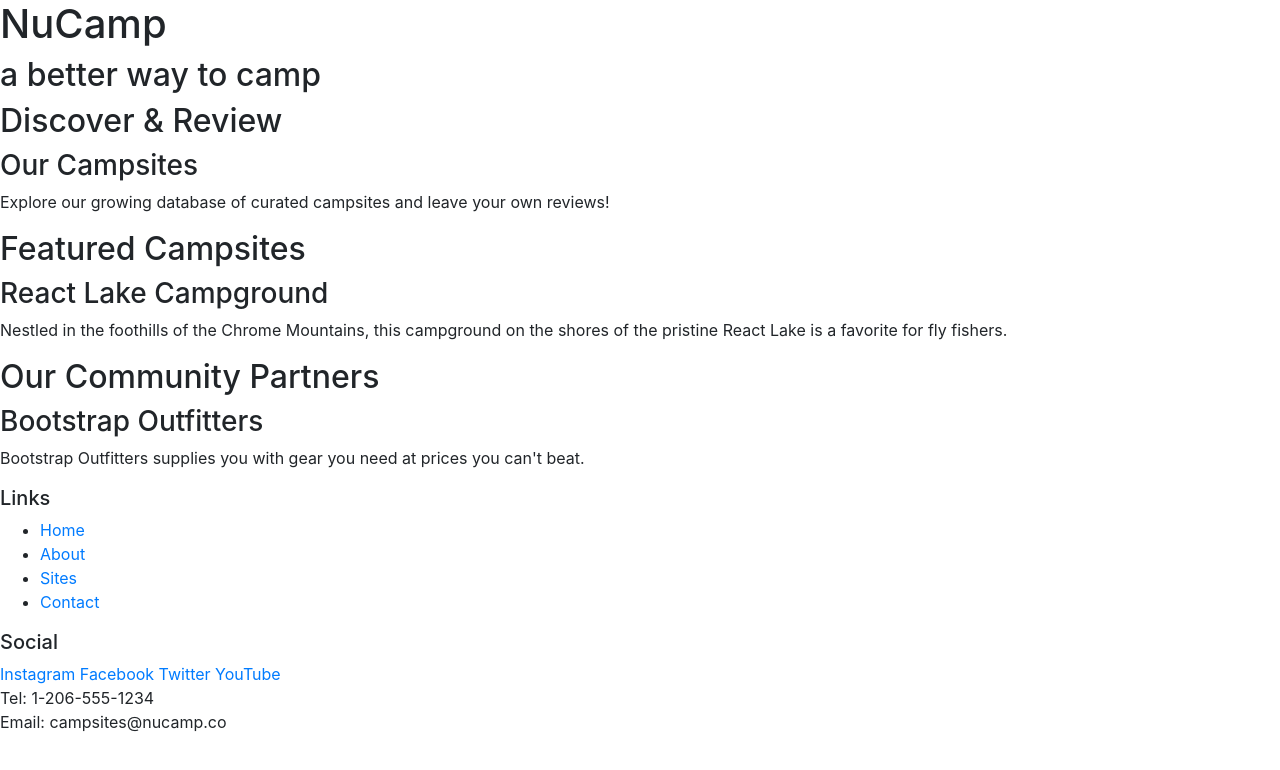
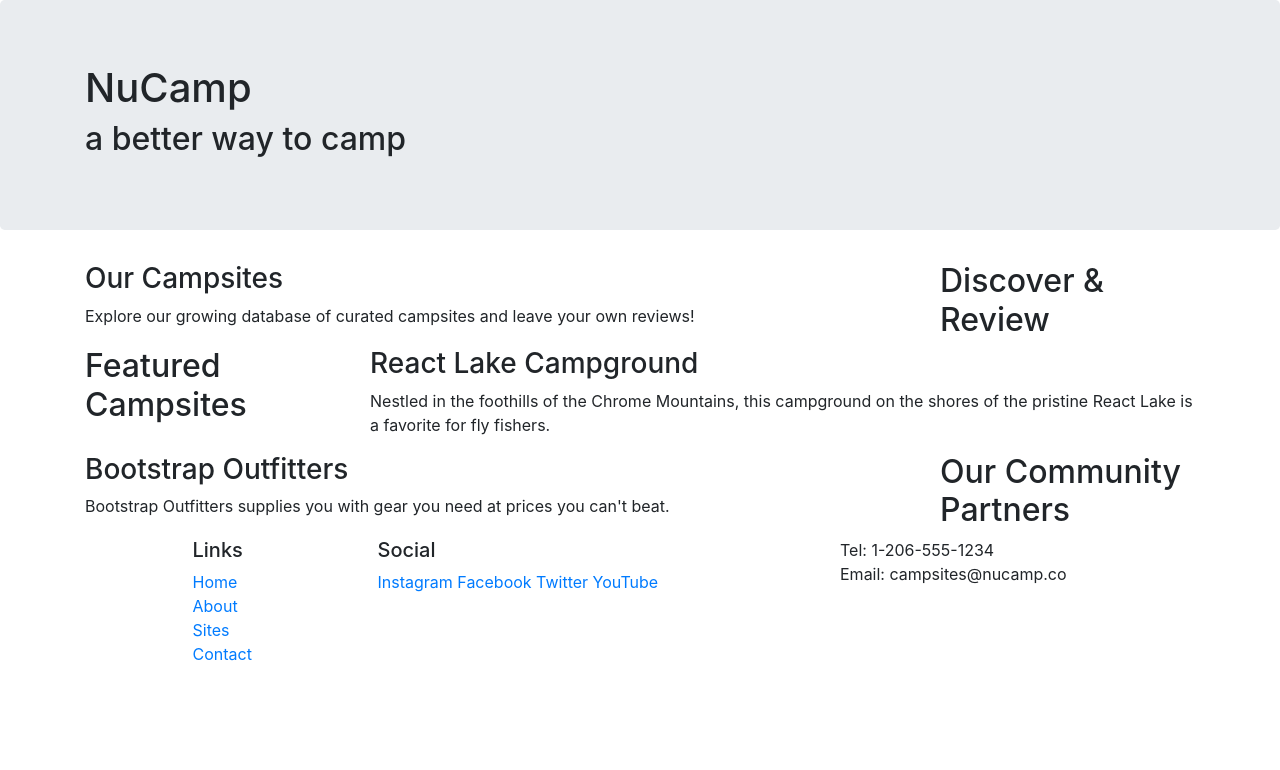
Before and after one commit to jdm90/NuCamp, a website: page index.html in a window 1280 px wide. Drawn offline with nearby package versions, Linux system fonts and the light colour scheme.

Commit message:
Added bootstrap layout classes to page

```diff
--- a/index.html
+++ b/index.html
@@ -10,51 +10,72 @@
 
 <body>
 
-    <header>
-        <div>
+    <header class="jumbotron">
+        <div class="container">
+            <div class="row">
+                <div class="col">
                     <h1>NuCamp</h1>
                     <h2>a better way to camp</h2>
                 </div>
+            </div>
+        </div>
     </header>
 
-    <div>
+    <div class="container">
+        <div class="row">
+            <div class="col-sm-4 order-sm-last col-md-3">
                 <h2>Discover & Review</h2>
+            </div>
+            <div class="col">
                 <h3>Our Campsites</h3>
                 <p>Explore our growing database of curated campsites and leave your own reviews!</p>
             </div>
+        </div>
 
-    <div>
+        <div class="row">
+            <div class="col-sm-4 col-md-3">
                 <h2>Featured Campsites</h2>
+            </div>
+            <div class="col">
                 <h3>React Lake Campground</h3>
                 <p>Nestled in the foothills of the Chrome Mountains, this campground on the shores of the pristine React Lake is a favorite for fly fishers.</p>
             </div>
+        </div>
 
-    <div>
+        <div class="row">
+            <div class="col-sm-4 order-sm-last col-md-3">
                 <h2>Our Community Partners</h2>
+            </div>
+            <div class="col">
                 <h3>Bootstrap Outfitters</h3>
                 <p>Bootstrap Outfitters supplies you with gear you need at prices you can't beat.</p>
             </div>
+        </div>
 
     <footer>
-        <div>
+        <div class="container">
+            <div class="row">
+                <div class="col-4 col-sm-2 offset-1">
                     <h5>Links</h5>
-            <ul>
+                    <ul class="list-unstyled">
                         <li><a href="#">Home</a></li>
                         <li><a href="#">About</a></li>
                         <li><a href="#">Sites</a></li>
                         <li><a href="#">Contact</a></li>
                     </ul>
                 </div>
-        <div>
+                <div class="col-6 col-sm-5">
                     <h5>Social</h5>
                     <a href="http://instagram.com/">Instagram</a>
                     <a href="http://facebook.com/">Facebook</a>
                     <a href="http://twitter.com/">Twitter</a>
                     <a href="http://youtube.com/">YouTube</a>
                 </div>
-        <div>
+                <div class="col-sm-4">
                     Tel: 1-206-555-1234<br />
                     Email: campsites@nucamp.co
+                </div>
+            </div>
         </div>
     </footer>
 
```
Also changed, not shown: notes.txt (added, +15 -0 lines). Lines whose indentation alone changed are shown as unchanged.
